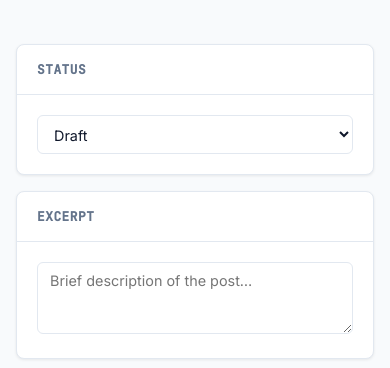
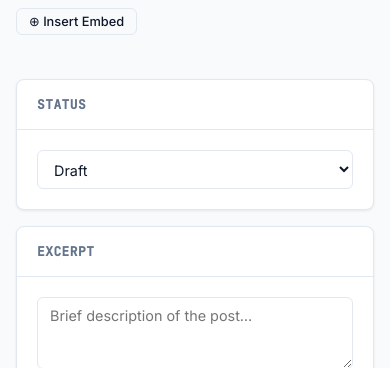
Before and after one commit to cpt-cheezbrgr/cpt-cheezbrgr.github.io, a web app: file cms/public/admin/editor.html in a window 390 px wide. Shown: the part 613-981 px from the top of the page. Run offline with its HTML, style and script files only (its server is not run), Linux system fonts and the light colour scheme; some libraries are stand-ins or nearby versions.

Commit message:
Add smart quotes and embed support (tweets, iframes)
- Smart quotes: Quill text-change handler converts " and ' to curly
  quotes based on surrounding context as you type
- Embed button below editor opens modal with two modes:
    Tweet/X: paste twitter.com or x.com URL → inserts blockquote embed
    Embed code: paste iframe (Datawrapper, Flourish, YouTube, etc.)
- Twitter widget script loads on post pages that contain tweet embeds
- Embed styles added to blog.css (centered, responsive)
- CSP updated to allow twitter.com scripts/images and common iframe hosts

https://claude.ai/code/session_015yEzMme6RcbjWSLm1xDxLd

```diff
--- a/cms/public/admin/editor.html
+++ b/cms/public/admin/editor.html
@@ -58,6 +58,9 @@
           <div class="form-group">
             <label class="form-label">Content</label>
             <div id="quillEditor" style="min-height:360px;background:#fff;font-size:1rem"></div>
+            <div style="margin-top:8px">
+              <button type="button" class="btn btn-secondary" id="embedBtn" style="font-size:.8rem;padding:5px 12px">⊕ Insert Embed</button>
+            </div>
           </div>
         </div>
 
@@ -129,6 +132,34 @@
     </div>
   </div>
 
+  <!-- Embed modal -->
+  <div class="modal-overlay" id="embedModal">
+    <div class="modal" style="max-width:520px;width:100%">
+      <h2>Insert Embed</h2>
+      <div style="display:flex;gap:8px;margin:14px 0 16px">
+        <button class="btn btn-secondary embed-tab active" data-tab="tweet" style="font-size:.8rem">Tweet / X Post</button>
+        <button class="btn btn-secondary embed-tab" data-tab="code" style="font-size:.8rem">Embed Code</button>
+      </div>
+
+      <div id="embedTabTweet">
+        <label class="form-label">Twitter / X URL</label>
+        <input type="url" class="form-input" id="tweetUrlInput" placeholder="https://twitter.com/user/status/123456789">
+        <p class="form-hint" style="margin-top:6px">Paste any twitter.com or x.com post URL.</p>
+      </div>
+
+      <div id="embedTabCode" style="display:none">
+        <label class="form-label">Embed Code</label>
+        <textarea class="form-textarea" id="embedCodeInput" rows="5" placeholder="<iframe src=&quot;https://...&quot; ...></iframe>"></textarea>
+        <p class="form-hint" style="margin-top:6px">Paste an iframe from Datawrapper, Flourish, YouTube, etc. Script tags are not allowed.</p>
+      </div>
+
+      <div class="modal-actions" style="margin-top:16px">
+        <button class="btn btn-secondary" id="cancelEmbedBtn">Cancel</button>
+        <button class="btn btn-primary" id="confirmEmbedBtn">Insert</button>
+      </div>
+    </div>
+  </div>
+
   <!-- Media picker modal -->
   <div class="modal-overlay" id="mediaModal">
     <div class="modal" style="max-width:700px;width:100%">
--- a/cms/public/admin/js/editor.js
+++ b/cms/public/admin/js/editor.js
@@ -27,11 +27,35 @@ function initEditor() {
     },
   });
 
-  // Autosave to localStorage on change
-  quill.on('text-change', () => {
-    if (postId) return; // Only autosave new (unsaved) posts
-    try { localStorage.setItem('cms-editor-draft', quill.root.innerHTML); } catch {}
+  // Smart quotes
+  quill.on('text-change', (delta, _old, source) => {
+    if (source === 'user') applySmartQuotes(delta);
+    if (!postId) {
+      try { localStorage.setItem('cms-editor-draft', quill.root.innerHTML); } catch {}
+    }
   });
+}
+
+function applySmartQuotes(delta) {
+  let pos = 0;
+  for (const op of delta.ops) {
+    if (op.retain) { pos += op.retain; continue; }
+    if (typeof op.insert !== 'string') continue;
+    for (let i = 0; i < op.insert.length; i++) {
+      const ch = op.insert[i];
+      if (ch !== '"' && ch !== "'") { pos++; continue; }
+      const before = quill.getText(0, pos);
+      const prev = before[before.length - 1] || '';
+      const isOpening = /^$|[\s(\[{'"«]$/.test(prev);
+      const replacement = ch === '"'
+        ? (isOpening ? '“' : '”')
+        : (isOpening ? '‘' : '’');
+      quill.deleteText(pos, 1, 'silent');
+      quill.insertText(pos, replacement, 'silent');
+      quill.setSelection(pos + 1, 0, 'silent');
+      pos++;
+    }
+  }
 }
 
 function renderTags() {
@@ -255,4 +279,59 @@ document.addEventListener('DOMContentLoaded', () => {
       e.preventDefault(); savePost();
     }
   });
+
+  // ── Embed modal ─────────────────────────────────────────────────────────────
+  let embedCursorIndex = null;
+
+  document.getElementById('embedBtn').addEventListener('click', () => {
+    embedCursorIndex = quill.getSelection()?.index ?? quill.getLength();
+    document.getElementById('tweetUrlInput').value = '';
+    document.getElementById('embedCodeInput').value = '';
+    document.getElementById('embedModal').classList.add('open');
+  });
+
+  document.querySelectorAll('.embed-tab').forEach(btn => {
+    btn.addEventListener('click', () => {
+      document.querySelectorAll('.embed-tab').forEach(b => b.classList.remove('active'));
+      btn.classList.add('active');
+      document.getElementById('embedTabTweet').style.display = btn.dataset.tab === 'tweet' ? '' : 'none';
+      document.getElementById('embedTabCode').style.display = btn.dataset.tab === 'code' ? '' : 'none';
+    });
+  });
+
+  document.getElementById('cancelEmbedBtn').addEventListener('click', () =>
+    document.getElementById('embedModal').classList.remove('open'));
+
+  document.getElementById('confirmEmbedBtn').addEventListener('click', () => {
+    const activeTab = document.querySelector('.embed-tab.active').dataset.tab;
+    let html = null;
+
+    if (activeTab === 'tweet') {
+      const url = document.getElementById('tweetUrlInput').value.trim();
+      const tweetId = parseTweetId(url);
+      if (!tweetId) { showToast('Invalid Twitter / X URL', 'error'); return; }
+      html = `<div class="embed-tweet"><blockquote class="twitter-tweet" data-dnt="true"><a href="https://twitter.com/i/status/${tweetId}"></a></blockquote></div><p><br></p>`;
+    } else {
+      const code = document.getElementById('embedCodeInput').value.trim();
+      html = validateEmbedCode(code);
+      if (!html) { showToast('Only iframe embed codes are allowed', 'error'); return; }
+      html = `<div class="embed-block">${html}</div><p><br></p>`;
+    }
+
+    const idx = embedCursorIndex ?? quill.getLength();
+    quill.clipboard.dangerouslyPasteHTML(idx, html, 'user');
+    quill.setSelection(idx + 1, 0, 'silent');
+    document.getElementById('embedModal').classList.remove('open');
+  });
 });
+
+function parseTweetId(url) {
+  const m = url.match(/(?:twitter\.com|x\.com)\/\w+\/status\/(\d+)/);
+  return m ? m[1] : null;
+}
+
+function validateEmbedCode(code) {
+  if (!code.trim().startsWith('<iframe')) return null;
+  if (/<script/i.test(code)) return null;
+  return code;
+}
--- a/cms/public/css/blog.css
+++ b/cms/public/css/blog.css
@@ -219,6 +219,11 @@ main.container { padding-top: 48px; padding-bottom: 80px; }
 /* ── Empty State ──────────────────────────────────────────────────────────── */
 .empty-state { text-align: center; padding: 80px 0; color: var(--text-muted); }
 
+/* ── Embeds ───────────────────────────────────────────────────────────────── */
+.embed-tweet, .embed-block { margin: 1.5rem 0; display: flex; justify-content: center; }
+.embed-tweet .twitter-tweet { margin: 0 auto !important; }
+.embed-block iframe { max-width: 100%; border: none; border-radius: 8px; }
+
 /* ── Footer ───────────────────────────────────────────────────────────────── */
 .blog-footer {
   border-top: 1px solid var(--border);
--- a/cms/server.js
+++ b/cms/server.js
@@ -30,15 +30,22 @@ app.use(helmet({
   contentSecurityPolicy: {
     directives: {
       defaultSrc: ["'self'"],
-      scriptSrc: ["'self'", "'unsafe-inline'", "cdn.jsdelivr.net", "fonts.googleapis.com"],
+      scriptSrc: ["'self'", "'unsafe-inline'", "cdn.jsdelivr.net", "fonts.googleapis.com", "platform.twitter.com"],
       styleSrc: ["'self'", "'unsafe-inline'", "cdn.jsdelivr.net", "fonts.googleapis.com"],
       fontSrc: ["'self'", "fonts.gstatic.com"],
-      imgSrc: ["'self'", "data:", "https://storage.googleapis.com"],
-      connectSrc: ["'self'"],
-      frameSrc: ["'none'"],
+      imgSrc: ["'self'", "data:", "https://storage.googleapis.com", "https://pbs.twimg.com", "https://abs.twimg.com"],
+      connectSrc: ["'self'", "https://syndication.twitter.com"],
+      frameSrc: [
+        "https://platform.twitter.com",
+        "https://datawrapper.dwcdn.net",
+        "https://public.flourish.studio",
+        "https://www.youtube.com",
+        "https://player.vimeo.com",
+        "https://e.infogram.com",
+      ],
     },
   },
-  crossOriginEmbedderPolicy: false, // needed for Google Fonts
+  crossOriginEmbedderPolicy: false,
 }));
 
 // ── Rate limiting ─────────────────────────────────────────────────────────────
--- a/cms/src/views/blog/post.ejs
+++ b/cms/src/views/blog/post.ejs
@@ -97,5 +97,9 @@
       <p>&copy; <%= new Date().getFullYear() %> <%= blogTitle %></p>
     </div>
   </footer>
+
+  <% if (post.htmlContent && post.htmlContent.includes('twitter-tweet')) { %>
+  <script async src="https://platform.twitter.com/widgets.js"></script>
+  <% } %>
 </body>
 </html>
```
